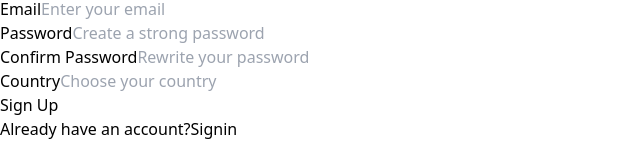
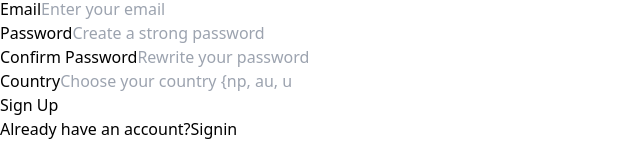
Before and after one commit to saagarbhujel/yt-test, a React (Vite) app: page /signup in a window 1280 px wide. Shown: the part 123-282 px from the top of the page, without its empty margins (0-640 px from the left). Built offline with nearby package versions, Linux system fonts and the light colour scheme.

Commit message:
country lists

```diff
--- a/src/components/signup.tsx
+++ b/src/components/signup.tsx
@@ -276,7 +276,7 @@ const Signup = () => {
             <input
               className="border border-gray-300 outline-none h-9 pl-2 rounded-md font-light text-sm focus:border-blue-300 focus:ring-4 ring-blue-500/20  transition-all ease-in-out"
               type="text"
-              placeholder="Choose your country"
+              placeholder="Choose your country {np, au, us, af,in}"
               id="country"
               value={country}
               onChange={(e) => setCountry(e.target.value)}
```
